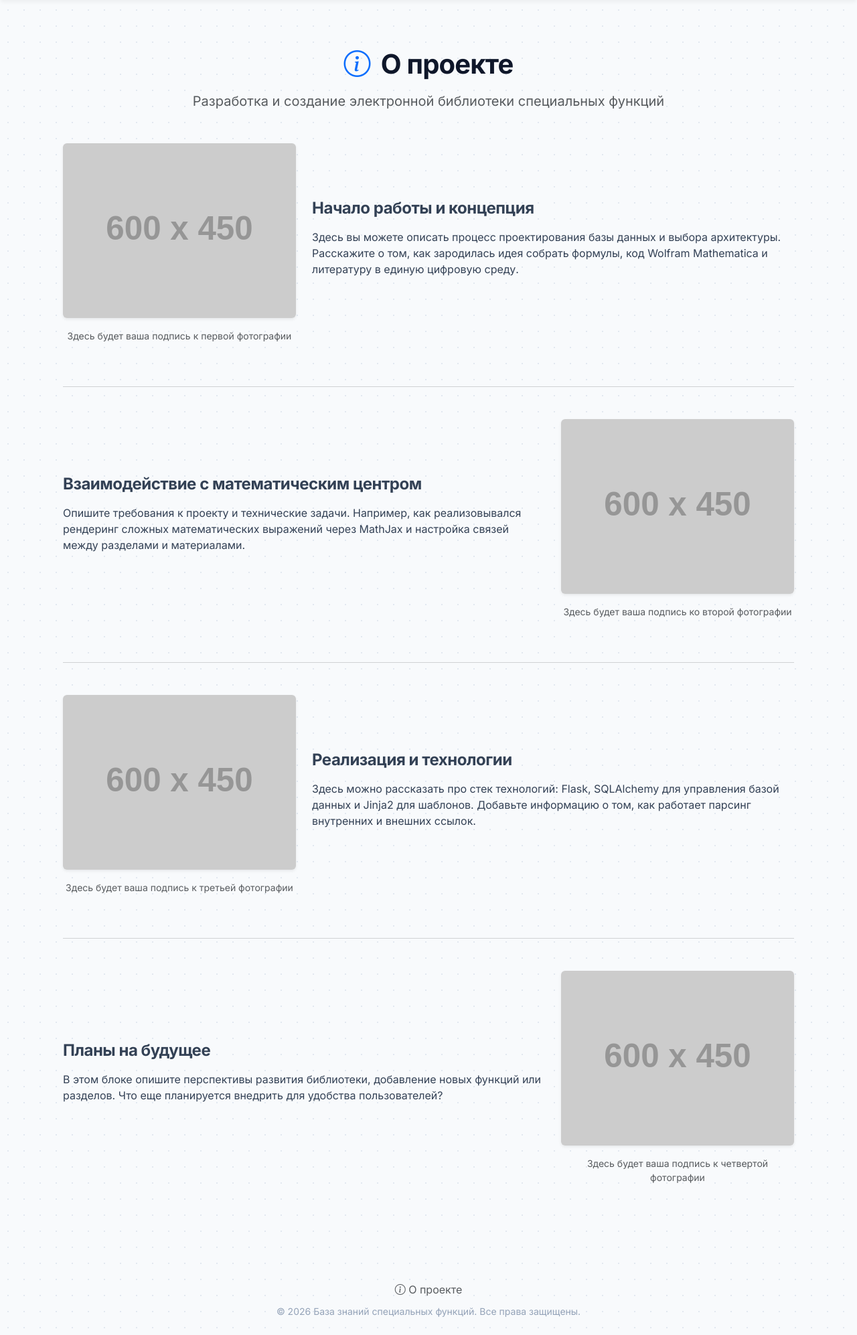
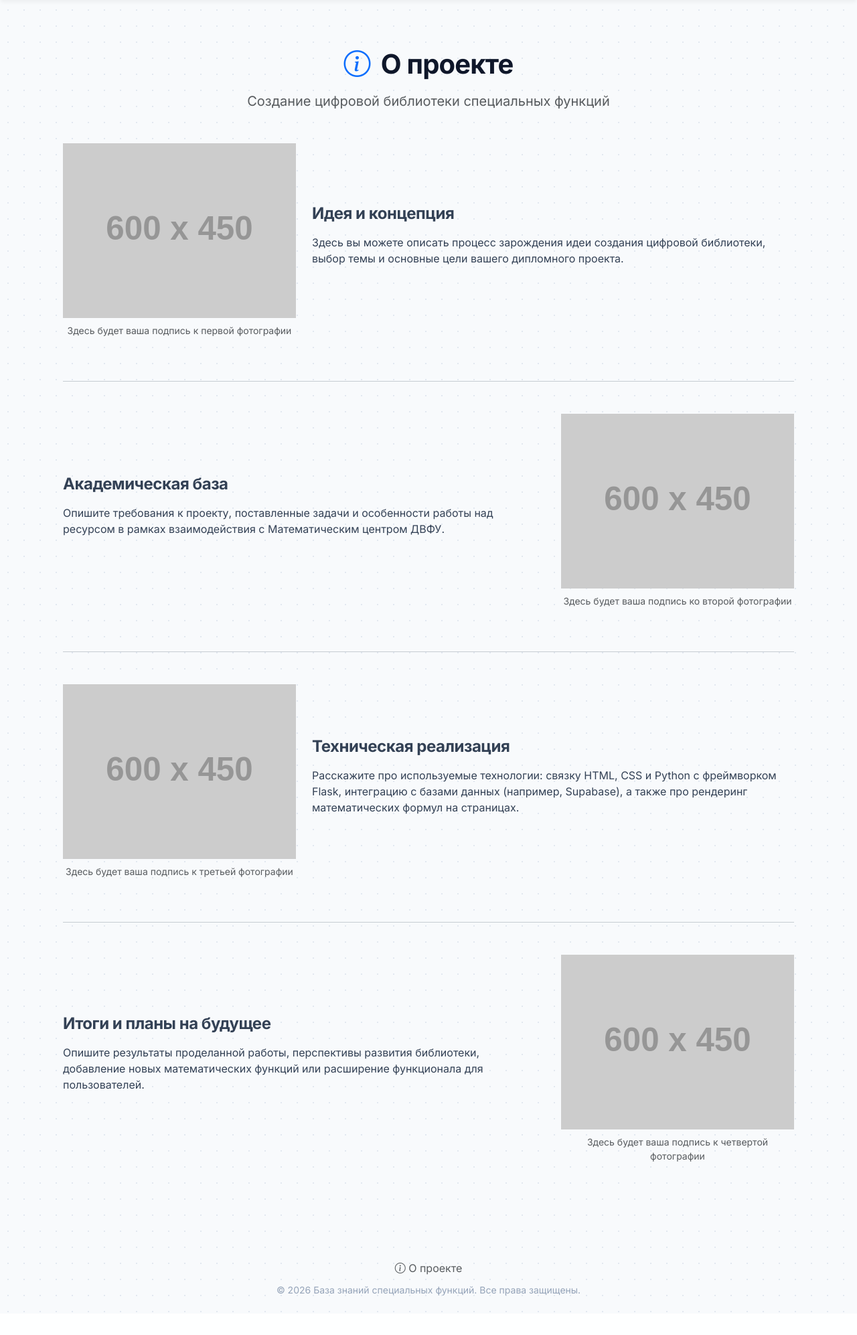
Before and after one commit to alekseykulik/special_func, a Flask app: page /about in a window 1280 px wide. Shown: the part 69-2063 px from the top of the page at 67% size. After the commit the page ends 2029 px from the top, so only its background shows below. Run offline with Flask 3, Linux system fonts and the light colour scheme; grey boxes labelled with a size stand in for pictures from a placeholder-image service; some libraries are stand-ins or nearby versions.

Commit message:
Update about.html

```diff
--- a/special_functions_site/templates/about.html
+++ b/special_functions_site/templates/about.html
@@ -3,7 +3,8 @@
 {% block title %}О проекте - Специальные функции{% endblock %}
 
 {% block content %}
-<div class="container py-4">
+<!-- Добавлен класс about-page для изоляции стилей -->
+<div class="container py-4 about-page">
 
     <div class="text-center mb-5">
         <h1 class="fw-bold d-inline-flex align-items-center gap-3">
@@ -11,85 +12,85 @@
             О проекте
         </h1>
         <p class="lead text-muted mt-2">
-            Разработка и создание электронной библиотеки специальных функций
+            Создание цифровой библиотеки специальных функций
         </p>
     </div>
 
     <!-- БЛОК 1: Фото слева, текст справа -->
     <div class="row align-items-center mb-5 pb-3">
         <div class="col-md-5 col-lg-4 mb-4 mb-md-0">
-            <figure class="figure w-100 text-center m-0">
-                <!-- Укажите свой путь к картинке в filename -->
-                <img src="https://placehold.co/600x450/e9ecef/495057?text=Photo+1" class="figure-img img-fluid rounded shadow-sm w-100" alt="Фото 1">
-                <figcaption class="figure-caption mt-2 text-muted">
+            <figure class="figure text-center m-0">
+                <!-- Заглушка. Чтобы вставить своё фото, замените src на: {{ url_for('static', filename='img/photo1.jpg') }} -->
+                <img src="https://placehold.co/600x450/e9ecef/495057?text=Фото+1" class="figure-img img-fluid" alt="Фото 1">
+                <figcaption class="figure-caption">
                     Здесь будет ваша подпись к первой фотографии
                 </figcaption>
             </figure>
         </div>
         <div class="col-md-7 col-lg-8">
-            <h3 class="h4 fw-bold mb-3">Начало работы и концепция</h3>
+            <h3 class="h4 fw-bold mb-3">Идея и концепция</h3>
             <p>
-                Здесь вы можете описать процесс проектирования базы данных и выбора архитектуры. Расскажите о том, как зародилась идея собрать формулы, код Wolfram Mathematica и литературу в единую цифровую среду.
+                Здесь вы можете описать процесс зарождения идеи создания цифровой библиотеки, выбор темы и основные цели вашего дипломного проекта.
             </p>
         </div>
     </div>
 
-    <hr class="text-muted opacity-25 my-5">
+    <hr class="opacity-25 my-5">
 
-    <!-- БЛОК 2: Текст слева, фото справа (flex-md-row-reverse меняет их местами на ПК) -->
+    <!-- БЛОК 2: Текст слева, фото справа (flex-md-row-reverse) -->
     <div class="row align-items-center flex-md-row-reverse mb-5 pb-3">
         <div class="col-md-5 col-lg-4 mb-4 mb-md-0">
-            <figure class="figure w-100 text-center m-0">
-                <img src="https://placehold.co/600x450/e9ecef/495057?text=Photo+2" class="figure-img img-fluid rounded shadow-sm w-100" alt="Фото 2">
-                <figcaption class="figure-caption mt-2 text-muted">
+            <figure class="figure text-center m-0">
+                <img src="https://placehold.co/600x450/e9ecef/495057?text=Фото+2" class="figure-img img-fluid" alt="Фото 2">
+                <figcaption class="figure-caption">
                     Здесь будет ваша подпись ко второй фотографии
                 </figcaption>
             </figure>
         </div>
         <div class="col-md-7 col-lg-8">
-            <h3 class="h4 fw-bold mb-3">Взаимодействие с математическим центром</h3>
+            <h3 class="h4 fw-bold mb-3">Академическая база</h3>
             <p>
-                Опишите требования к проекту и технические задачи. Например, как реализовывался рендеринг сложных математических выражений через MathJax и настройка связей между разделами и материалами.
+                Опишите требования к проекту, поставленные задачи и особенности работы над ресурсом в рамках взаимодействия с Математическим центром ДВФУ.
             </p>
         </div>
     </div>
 
-    <hr class="text-muted opacity-25 my-5">
+    <hr class="opacity-25 my-5">
 
     <!-- БЛОК 3: Фото слева, текст справа -->
     <div class="row align-items-center mb-5 pb-3">
         <div class="col-md-5 col-lg-4 mb-4 mb-md-0">
-            <figure class="figure w-100 text-center m-0">
-                <img src="https://placehold.co/600x450/e9ecef/495057?text=Photo+3" class="figure-img img-fluid rounded shadow-sm w-100" alt="Фото 3">
-                <figcaption class="figure-caption mt-2 text-muted">
+            <figure class="figure text-center m-0">
+                <img src="https://placehold.co/600x450/e9ecef/495057?text=Фото+3" class="figure-img img-fluid" alt="Фото 3">
+                <figcaption class="figure-caption">
                     Здесь будет ваша подпись к третьей фотографии
                 </figcaption>
             </figure>
         </div>
         <div class="col-md-7 col-lg-8">
-            <h3 class="h4 fw-bold mb-3">Реализация и технологии</h3>
+            <h3 class="h4 fw-bold mb-3">Техническая реализация</h3>
             <p>
-                Здесь можно рассказать про стек технологий: Flask, SQLAlchemy для управления базой данных и Jinja2 для шаблонов. Добавьте информацию о том, как работает парсинг внутренних и внешних ссылок.
+                Расскажите про используемые технологии: связку HTML, CSS и Python с фреймворком Flask, интеграцию с базами данных (например, Supabase), а также про рендеринг математических формул на страницах.
             </p>
         </div>
     </div>
 
-    <hr class="text-muted opacity-25 my-5">
+    <hr class="opacity-25 my-5">
 
-    <!-- БЛОК 4: Текст слева, фото справа -->
+    <!-- БЛОК 4: Текст слева, фото справа (flex-md-row-reverse) -->
     <div class="row align-items-center flex-md-row-reverse mb-5">
         <div class="col-md-5 col-lg-4 mb-4 mb-md-0">
-            <figure class="figure w-100 text-center m-0">
-                <img src="https://placehold.co/600x450/e9ecef/495057?text=Photo+4" class="figure-img img-fluid rounded shadow-sm w-100" alt="Фото 4">
-                <figcaption class="figure-caption mt-2 text-muted">
+            <figure class="figure text-center m-0">
+                <img src="https://placehold.co/600x450/e9ecef/495057?text=Фото+4" class="figure-img img-fluid" alt="Фото 4">
+                <figcaption class="figure-caption">
                     Здесь будет ваша подпись к четвертой фотографии
                 </figcaption>
             </figure>
         </div>
         <div class="col-md-7 col-lg-8">
-            <h3 class="h4 fw-bold mb-3">Планы на будущее</h3>
+            <h3 class="h4 fw-bold mb-3">Итоги и планы на будущее</h3>
             <p>
-                В этом блоке опишите перспективы развития библиотеки, добавление новых функций или разделов. Что еще планируется внедрить для удобства пользователей?
+                Опишите результаты проделанной работы, перспективы развития библиотеки, добавление новых математических функций или расширение функционала для пользователей.
             </p>
         </div>
     </div>
```
